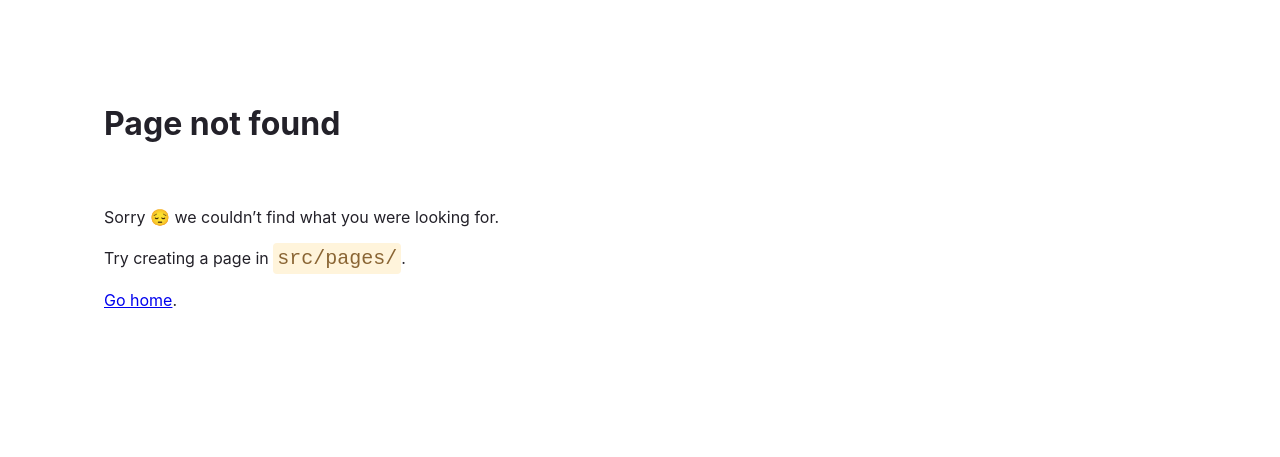
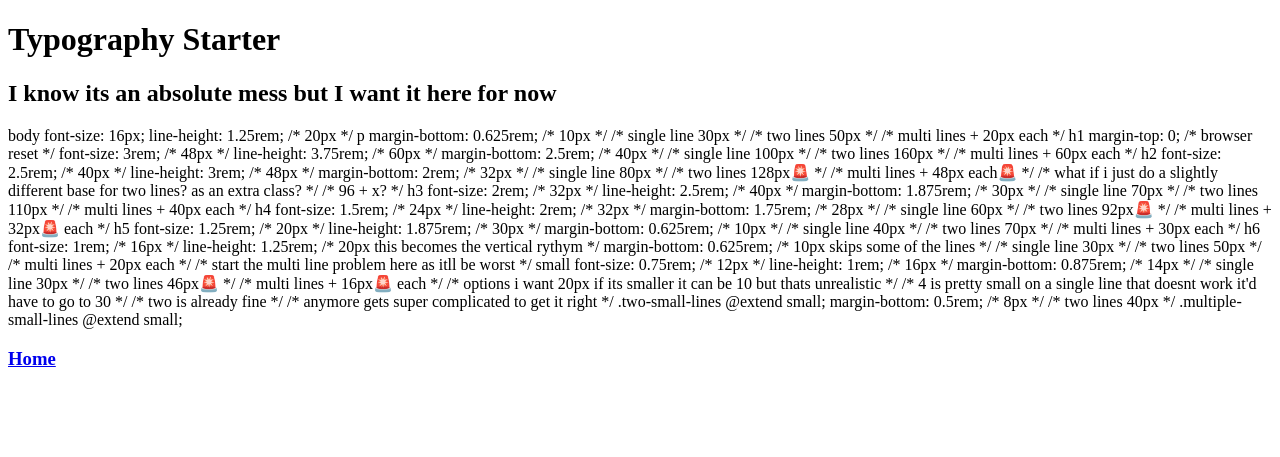
Before and after one commit to rileybathurst/styleguide-tahoewebshop, a Gatsby site: page /type in a window 1280 px wide. Before the commit this address had no page. Built offline with nearby package versions, Linux system fonts and the light colour scheme; Gatsby itself is replaced by a stand-in of ours.

Commit message:
type starter

```diff
--- a/src/pages/index.js
+++ b/src/pages/index.js
@@ -1,4 +1,5 @@
 import * as React from "react"
+import { Link } from "gatsby"
 
 // styles
 const pageStyles = {
@@ -137,6 +138,8 @@ const IndexPage = () => {
         Building <code style={codeStyles}>code styles so I know how to do things</code>
       </p>
 
+      <Link to="type">Type</Link>
+
       <h2>CSS</h2>
       <ul style={listStyles}>
         <li style={docLinkStyle}>
--- /dev/null
+++ b/src/pages/type.tsx
@@ -0,0 +1,111 @@
+import * as React from "react"
+import { Link } from "gatsby"
+
+const TypePage = () => {
+  return (
+    <main>
+      <h1>Typography Starter</h1>
+
+      <h2>I know its an absolute mess but I want it here for now</h2>
+
+      body
+      font-size: 16px;
+      line-height: 1.25rem; /* 20px */
+
+
+      p
+      margin-bottom: 0.625rem; /* 10px */
+      /* single line 30px */
+      /* two lines 50px */
+      /* multi lines + 20px each */
+
+
+      h1
+      margin-top: 0; /* browser reset */
+      font-size: 3rem; /* 48px */
+      line-height: 3.75rem; /* 60px */
+      margin-bottom: 2.5rem; /* 40px */
+      /* single line 100px */
+      /* two lines 160px */
+      /* multi lines + 60px each */
+
+
+      h2
+      font-size: 2.5rem; /* 40px */
+      line-height: 3rem; /* 48px */
+      margin-bottom: 2rem; /* 32px */
+      /* single line 80px */
+      /* two lines 128px🚨 */
+      /* multi lines + 48px each🚨 */
+
+      /* what if i just do a slightly different base for two lines? as an extra class? */
+      /* 96 + x? */
+
+
+      h3
+      font-size: 2rem; /* 32px */
+      line-height: 2.5rem; /* 40px */
+      margin-bottom: 1.875rem; /* 30px */
+      /* single line 70px */
+      /* two lines 110px */
+      /* multi lines + 40px each */
+
+
+      h4
+      font-size: 1.5rem; /* 24px */
+      line-height: 2rem; /* 32px */
+      margin-bottom: 1.75rem; /* 28px */
+      /* single line 60px */
+      /* two lines 92px🚨 */
+      /* multi lines + 32px🚨 each */
+
+
+      h5
+      font-size: 1.25rem; /* 20px */
+      line-height: 1.875rem; /* 30px */
+      margin-bottom: 0.625rem; /* 10px */
+      /* single line 40px */
+      /* two lines 70px */
+      /* multi lines + 30px each */
+
+
+      h6
+      font-size: 1rem; /* 16px */
+      line-height: 1.25rem; /* 20px this becomes the vertical rythym */
+      margin-bottom: 0.625rem; /* 10px skips some of the lines */
+      /* single line 30px */
+      /* two lines 50px */
+      /* multi lines + 20px each */
+
+
+      /* start the multi line problem here as itll be worst */
+      small
+      font-size: 0.75rem; /* 12px */
+      line-height: 1rem; /* 16px */
+      margin-bottom: 0.875rem; /* 14px */
+      /* single line 30px */
+      /* two lines 46px🚨 */
+      /* multi lines + 16px🚨 each */
+
+      /* options i want 20px if its smaller it can be 10 but thats unrealistic */
+      /* 4 is pretty small on a single line that doesnt work it'd have to go to 30 */
+      /* two is already fine */
+      /* anymore gets super complicated to get it right */
+
+
+      .two-small-lines
+      @extend small;
+      margin-bottom: 0.5rem; /* 8px */
+      /* two lines 40px */
+
+
+      .multiple-small-lines
+      @extend small;
+
+      <Link to="/"><h3>Home</h3></Link>
+
+    </main>
+  )
+}
+
+export default TypePage
```
